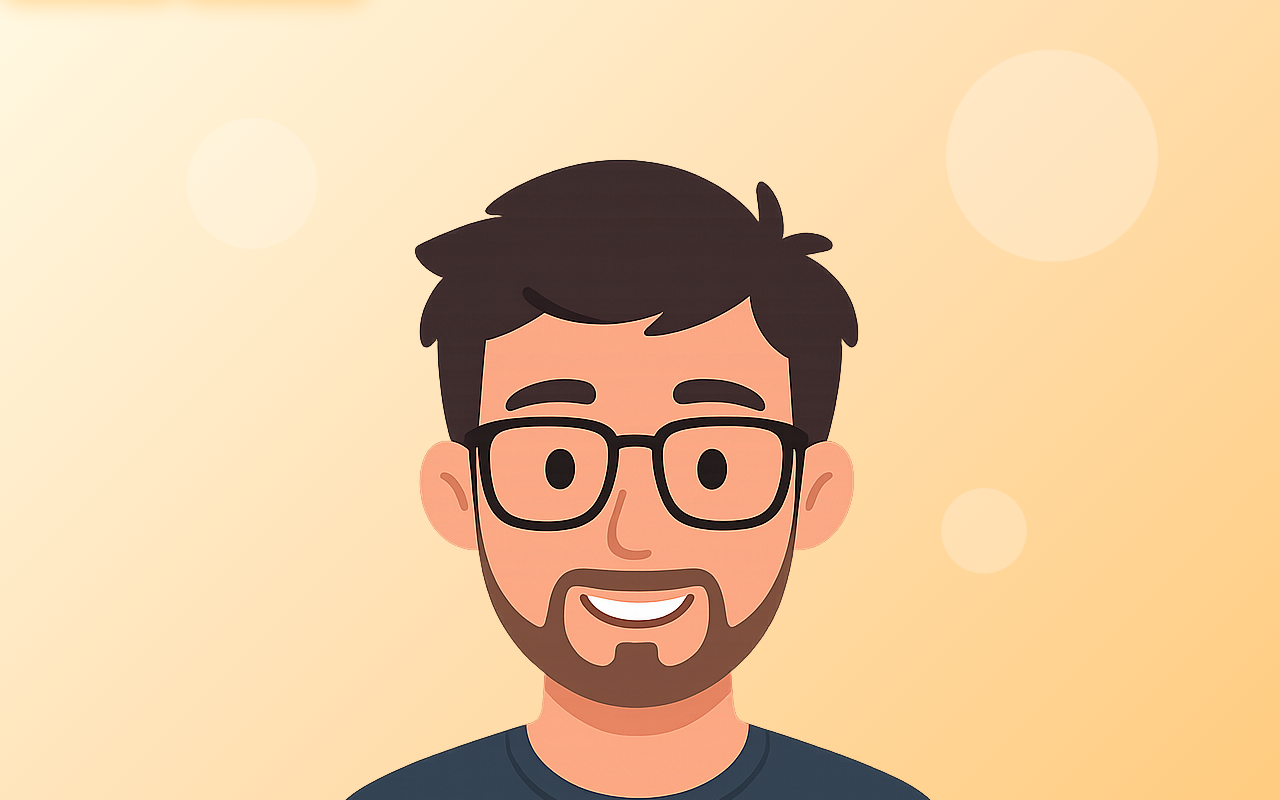
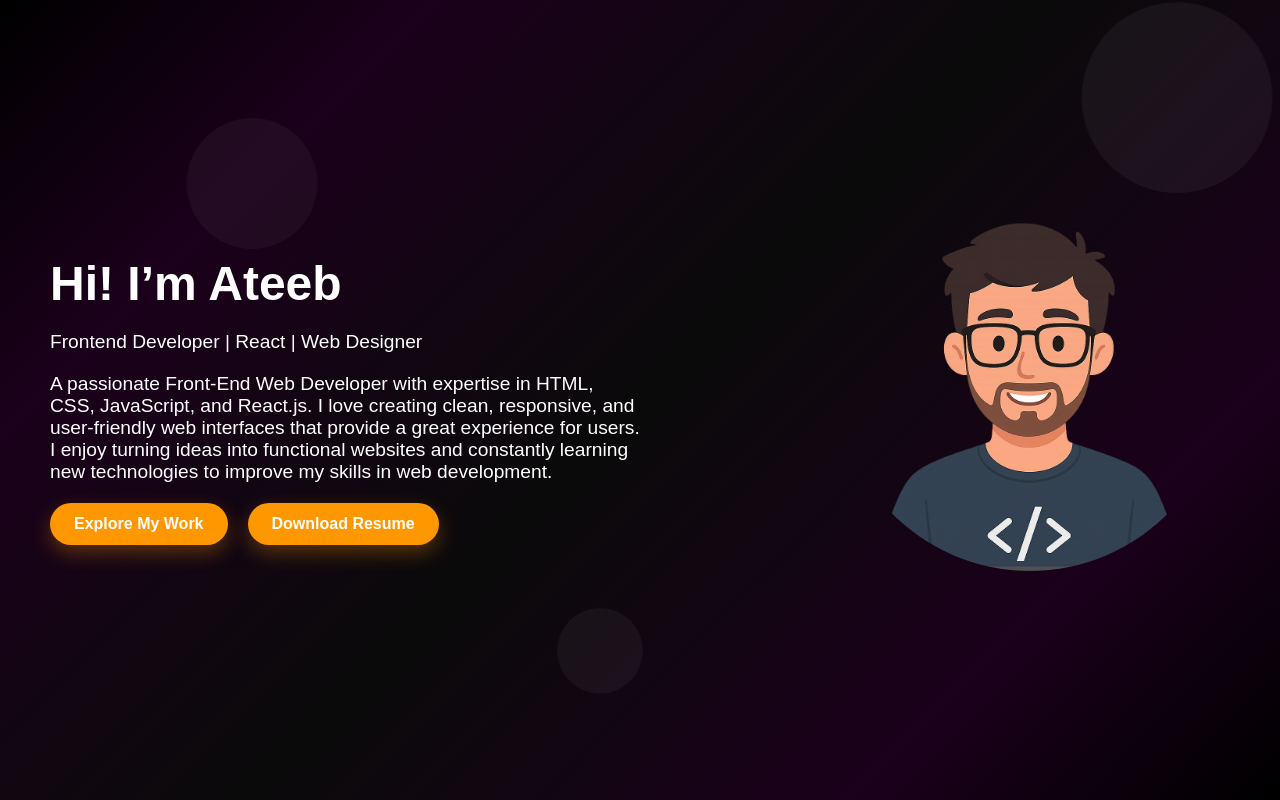
Before and after one commit to ateebqaiser/codevio, a React (Vite) app: page / in a window 1280 px wide. Built offline with nearby package versions, Linux system fonts and the light colour scheme.

Commit message:
Fix Landing css

```diff
--- a/src/components/Landing/Landing.css
+++ b/src/components/Landing/Landing.css
@@ -6,26 +6,69 @@
 
 .landing {
   position: relative;
+  display: flex;
+  justify-content: space-between;
+  align-items: center;
   height: 100vh;
-      width: 100%;
-      display: flex;
-      justify-content: center;
-      align-items: center;
-      flex-direction: column;
-      background: linear-gradient(
-        135deg,
-        #fff8e1 0%,
-        #ffe0b2 50%,
-        #ffcc80 100%
-      );
+  padding: 0 50px;
   overflow: hidden;
+  color: white;
 }
 
+.landing-left {
+  max-width: 50%;
+  display: flex;
+  flex-direction: column;
+  gap: 20px;
+  animation: slideLeft 1s ease-out forwards;
+  opacity: 0;
+}
+
+.landing-left h1 {
+  font-size: 3rem;
+}
+
+.landing-left p {
+  font-size: 1.2rem;
+}
+
+.button-container{
+  display: flex;
+  gap: 20px;
+}
+
+.btn {
+  padding: 12px 24px;
+  border-radius: 25px;
+  background: #ff9800;
+  color: white;
+  text-decoration: none;
+  font-weight: bold;
+  box-shadow: 0 8px 20px rgba(255, 152, 0, 0.3);
+  transition: 0.3s;
+}
+
+.btn:hover {
+  background: #e68900;
+  box-shadow: 0 8px 30px rgba(255, 152, 0, 0.5);
+}
+
+.landing-right {
+  margin-top: -70px;
+  animation: slideRight 1s ease-out forwards;
+  opacity: 0;
+}
+
+.landing-right img {
+  max-width: 400px;
+  width: 100%;
+  border-radius: 50%;
+}
 
 .circle {
   position: absolute;
   border-radius: 50%;
-      background: rgba(255, 255, 255, 0.5);
+  background: rgba(255, 255, 255, 0.1);
   animation: float 10s infinite linear;
 }
 
@@ -40,16 +83,16 @@
 .circle:nth-child(2) {
   width: 80px;
   height: 80px;
-      bottom: 25%;
-      right: 20%;
+  bottom: 10%;
+  right: 50%;
   animation-duration: 15s;
 }
 
 .circle:nth-child(3) {
-      width: 200px;
-      height: 200px;
-      top: 10%;
-      right: 10%;
+  width: 180px;
+  height: 180px;
+  top:4%;
+  right: 1%;
   animation-duration: 18s;
 }
 
@@ -59,33 +102,30 @@
   100% { transform: translateY(0) scale(1); opacity: 0.7; }
 }
 
-.landing h1 {
-    font-size: 3rem;
-    color: #333;
-    margin-bottom: 1rem;
-    z-index: 2;
+@keyframes slideLeft {
+  0% { transform: translateX(-100px); opacity: 0; }
+  100% { transform: translateX(0); opacity: 1; }
 }
 
-.landing p {
-  font-size: 1.2rem;
-  color: #555;
-  margin-bottom: 2rem;
-  z-index: 2;
+@keyframes slideRight {
+  0% { transform: translateX(100px); opacity: 0; }
+  100% { transform: translateX(0); opacity: 1; }
 }
 
-.btn {
-      padding: 12px 24px;
-      border-radius: 25px;
-      background: #ff9800;
-      color: white;
-      text-decoration: none;
-      font-weight: bold;
-      z-index: 2;
-      box-shadow: 0 8px 20px rgba(255, 152, 0, 0.3);
-      transition: 0.3s;
+.typing {
+  display: inline-block;
+  overflow: hidden;
+  white-space: nowrap;
+  border-right: 2px solid orange;
+  width: 0;
+  animation: typing 2s steps(12) forwards, blink 0.7s infinite step-end;
 }
 
-.btn:hover {
-      background: #e68900;
-      box-shadow: 0 8px 30px rgba(255, 152, 0, 0.5);
+@keyframes typing {
+  from { width: 0; }
+  to { width: 12ch; }
 }
+
+@keyframes blink {
+  50% { border-color: transparent; }
+}
```
Lines whose indentation alone changed are shown as unchanged.
